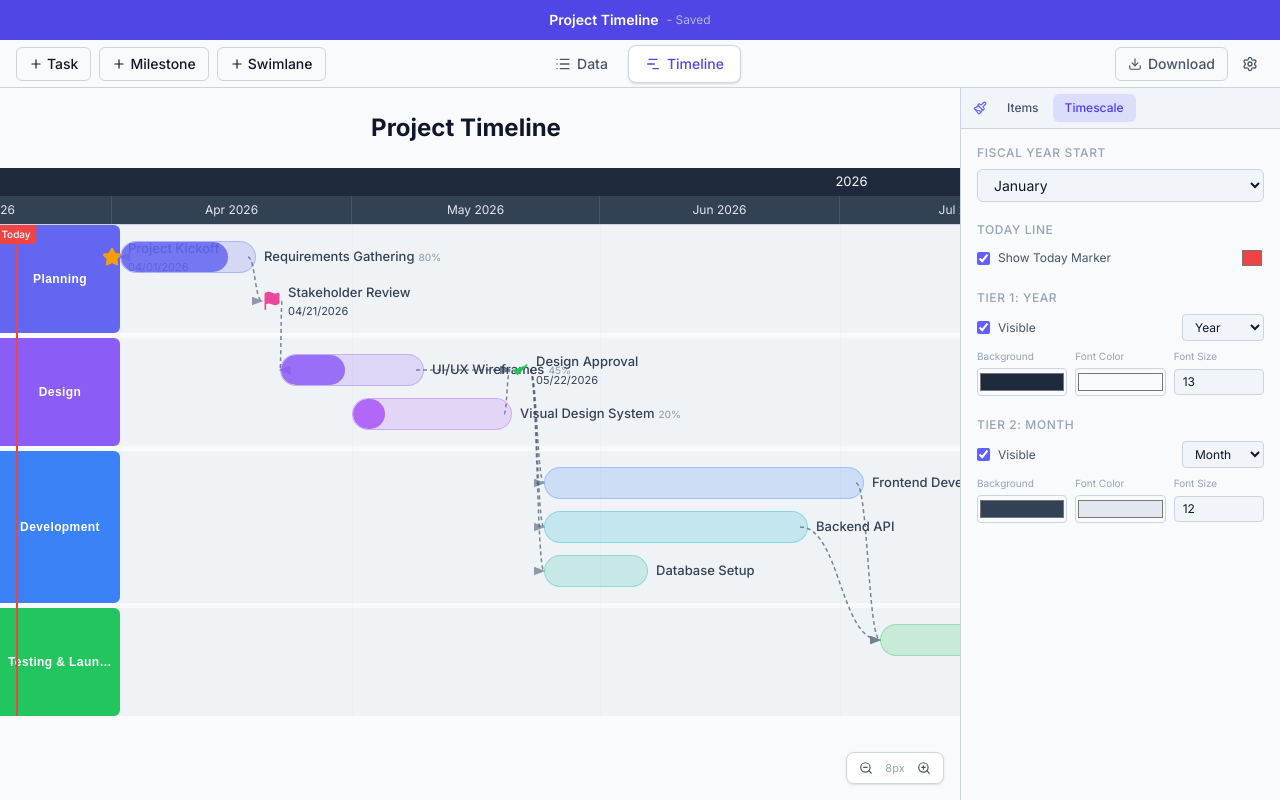
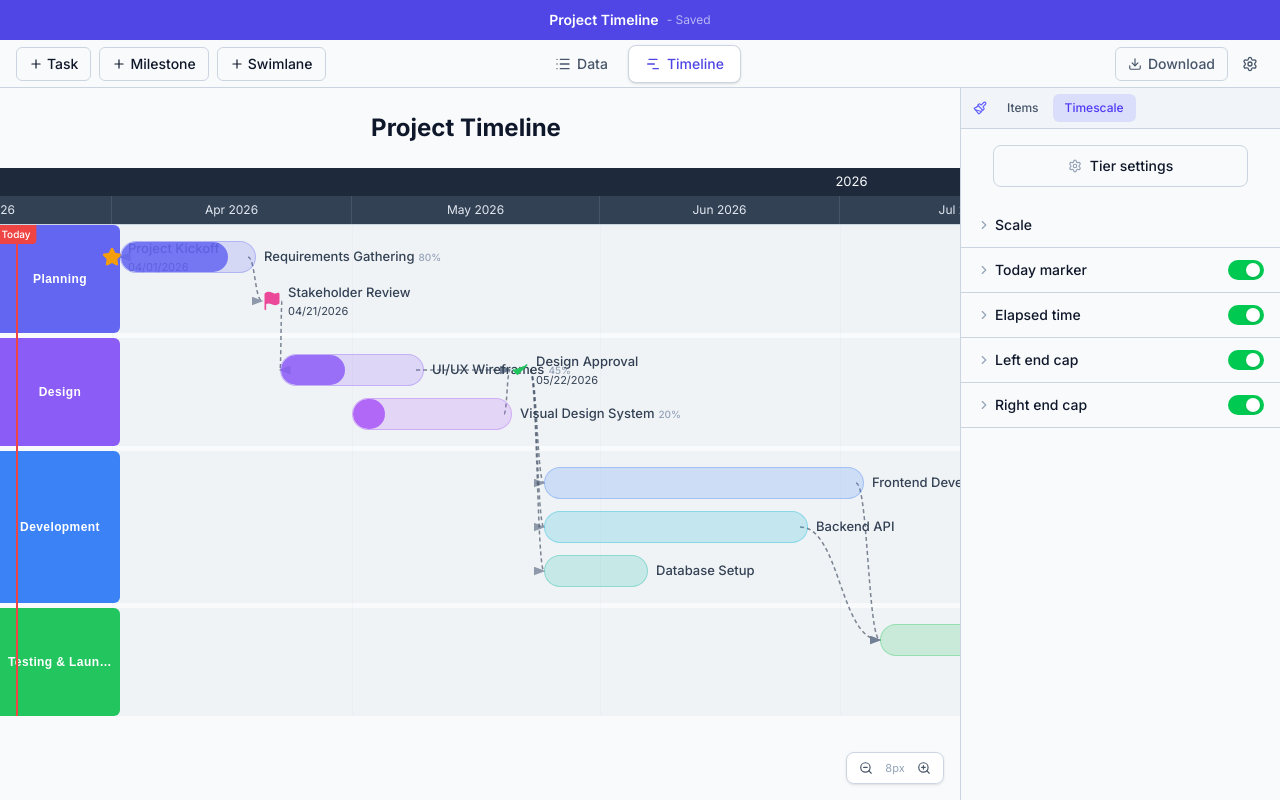
Before and after one commit to hraqian/visualize_project_timeline, a React (Vite) app: page / in a window 1280 px wide. Both pictures are taken after a click on the button "Timescale". Built offline with nearby package versions, Linux system fonts and the light colour scheme.

Commit message:
feat: Timescale tab layout — Tier settings button, Scale section with Units/Separators/Color+Text+B-I-U+alignment/Bar style, Today marker/Elapsed time/Left end cap/Right end cap collapsible rows with toggles

```diff
--- a/src/components/StylePane/StylePane.tsx
+++ b/src/components/StylePane/StylePane.tsx
@@ -9,6 +9,7 @@ import {
   Diamond,
   Layers,
   Info,
+  Settings,
 } from 'lucide-react';
 import { MilestoneIconComponent } from '@/components/common/MilestoneIconComponent';
 import { AdvancedColorPicker } from '@/components/common/AdvancedColorPicker';
@@ -1831,105 +1832,283 @@ function TimescaleTabContent({
   updateTimescale: ReturnType<typeof useProjectStore.getState>['updateTimescale'];
   updateTier: ReturnType<typeof useProjectStore.getState>['updateTier'];
 }) {
-  return (
-    <>
-      <Section title="Fiscal Year Start">
+  const stylePaneSection = useProjectStore((s) => s.stylePaneSection);
+  const setStylePaneSection = useProjectStore((s) => s.setStylePaneSection);
+
+  const handleToggleExpand = (key: string) => {
+    setStylePaneSection(stylePaneSection === key ? null : key as any);
+  };
+
+  return (
+    <div className="space-y-4">
+      {/* Tier settings button */}
+      <div className="px-4">
+        <button className="flex items-center justify-center gap-2 w-full border border-[var(--color-border)] rounded-lg px-4 py-2.5 text-sm font-medium text-[var(--color-text)] hover:bg-[var(--color-surface-hover)] transition-colors">
+          <Settings size={14} className="text-[var(--color-text-muted)]" />
+          Tier settings
+        </button>
+      </div>
+
+      {/* Collapsible rows */}
+      <div className="-mx-4">
+        {/* Scale */}
+        <CollapsibleRow
+          label="Scale"
+          expanded={stylePaneSection === 'scale'}
+          onToggleExpand={() => handleToggleExpand('scale')}
+        >
+          <ScaleSection />
+        </CollapsibleRow>
+
+        {/* Today marker */}
+        <CollapsibleRow
+          label="Today marker"
+          expanded={stylePaneSection === 'todayMarker'}
+          onToggleExpand={() => handleToggleExpand('todayMarker')}
+          toggle={{ checked: timescale.showToday, onChange: (v) => updateTimescale({ showToday: v }) }}
+        >
+          <p className="text-xs text-[var(--color-text-muted)]">Today marker controls coming soon.</p>
+        </CollapsibleRow>
+
+        {/* Elapsed time */}
+        <CollapsibleRow
+          label="Elapsed time"
+          expanded={stylePaneSection === 'elapsedTime'}
+          onToggleExpand={() => handleToggleExpand('elapsedTime')}
+          toggle={{ checked: true, onChange: () => {} }}
+        >
+          <p className="text-xs text-[var(--color-text-muted)]">Elapsed time controls coming soon.</p>
+        </CollapsibleRow>
+
+        {/* Left end cap */}
+        <CollapsibleRow
+          label="Left end cap"
+          expanded={stylePaneSection === 'leftEndCap'}
+          onToggleExpand={() => handleToggleExpand('leftEndCap')}
+          toggle={{ checked: true, onChange: () => {} }}
+        >
+          <p className="text-xs text-[var(--color-text-muted)]">Left end cap controls coming soon.</p>
+        </CollapsibleRow>
+
+        {/* Right end cap */}
+        <CollapsibleRow
+          label="Right end cap"
+          expanded={stylePaneSection === 'rightEndCap'}
+          onToggleExpand={() => handleToggleExpand('rightEndCap')}
+          toggle={{ checked: true, onChange: () => {} }}
+        >
+          <p className="text-xs text-[var(--color-text-muted)]">Right end cap controls coming soon.</p>
+        </CollapsibleRow>
+      </div>
+    </div>
+  );
+}
+
+// ─── Scale Section ───────────────────────────────────────────────────────────
+
+function ScaleSection() {
+  // Placeholder state for controls not yet wired to store
+  const [unitType, setUnitType] = useState('month');
+  const [format, setFormat] = useState('Jul, Aug, Sep');
+  const [separators, setSeparators] = useState(true);
+  const [color, setColor] = useState('#94a3b8');
+  const [fontFamily, setFontFamily] = useState('Arial');
+  const [fontSize, setFontSize] = useState(11);
+  const [fontWeight, setFontWeight] = useState(400);
+  const [fontStyle, setFontStyle] = useState<'normal' | 'italic'>('normal');
+  const [textDecoration, setTextDecoration] = useState<'none' | 'underline'>('none');
+  const [textAlign, setTextAlign] = useState<'left' | 'center' | 'right'>('left');
+  const [barColor, setBarColor] = useState('#6b7f5c');
+  const [barShape, setBarShape] = useState('leaf');
+
+  return (
+    <div className="space-y-4">
+      {/* Units */}
+      <div>
+        <label className="text-xs font-semibold text-[var(--color-text)] block mb-2">Units</label>
+        <div className="flex gap-2">
+          <div className="flex-1">
+            <label className="text-[10px] text-[var(--color-text-muted)] uppercase tracking-wider font-medium block mb-1.5">
+              Unit type
+            </label>
             <select
               className="w-full bg-[var(--color-bg-secondary)] border border-[var(--color-border)] rounded-md px-3 py-1.5 text-sm text-[var(--color-text)] outline-none focus:border-indigo-500 transition-colors"
-          value={timescale.fiscalYearStartMonth}
-          onChange={(e) => updateTimescale({ fiscalYearStartMonth: parseInt(e.target.value) })}
-        >
-          {[
-            'January', 'February', 'March', 'April', 'May', 'June',
-            'July', 'August', 'September', 'October', 'November', 'December',
-          ].map((m, i) => (
-            <option key={i} value={i + 1}>
-              {m}
-            </option>
-          ))}
+              value={unitType}
+              onChange={(e) => setUnitType(e.target.value)}
+            >
+              <option value="year">Years</option>
+              <option value="quarter">Quarters</option>
+              <option value="month">Months</option>
+              <option value="week">Weeks</option>
+              <option value="day">Days</option>
             </select>
-      </Section>
-
-      <Section title="Today Line">
-        <div className="flex items-center justify-between">
-          <label className="flex items-center gap-2 text-xs text-[var(--color-text-secondary)]">
+          </div>
+          <div className="flex-1">
+            <label className="text-[10px] text-[var(--color-text-muted)] uppercase tracking-wider font-medium block mb-1.5">
+              Format
+            </label>
+            <select
+              className="w-full bg-[var(--color-bg-secondary)] border border-[var(--color-border)] rounded-md px-3 py-1.5 text-sm text-[var(--color-text)] outline-none focus:border-indigo-500 transition-colors"
+              value={format}
+              onChange={(e) => setFormat(e.target.value)}
+            >
+              <option value="Jul, Aug, Sep">Jul, Aug, Sep</option>
+              <option value="July, August, September">July, August, September</option>
+              <option value="J, A, S">J, A, S</option>
+              <option value="07, 08, 09">07, 08, 09</option>
+            </select>
+          </div>
+        </div>
+      </div>
+
+      {/* Separators checkbox */}
+      <label className="flex items-center gap-2 text-sm text-[var(--color-text)] cursor-pointer">
         <input
           type="checkbox"
-              checked={timescale.showToday}
-              onChange={(e) => updateTimescale({ showToday: e.target.checked })}
-              className="accent-indigo-500"
-            />
-            Show Today Marker
-          </label>
-          <input
-            type="color"
-            value={timescale.todayColor}
-            onChange={(e) => updateTimescale({ todayColor: e.target.value })}
-            className="w-6 h-6 rounded cursor-pointer border-none bg-transparent"
-          />
-        </div>
-      </Section>
-
-      {timescale.tiers.map((tier, idx) => (
-        <Section key={idx} title={`Tier ${idx + 1}: ${tier.unit.charAt(0).toUpperCase() + tier.unit.slice(1)}`}>
-          <div className="space-y-2">
-            <div className="flex items-center justify-between">
-              <label className="flex items-center gap-2 text-xs text-[var(--color-text-secondary)]">
-                <input
-                  type="checkbox"
-                  checked={tier.visible}
-                  onChange={(e) => updateTier(idx, { visible: e.target.checked })}
-                  className="accent-indigo-500"
-                />
-                Visible
+          checked={separators}
+          onChange={(e) => setSeparators(e.target.checked)}
+          className="accent-indigo-500 w-4 h-4"
+        />
+        <span className="font-medium">Separators</span>
+      </label>
+
+      {/* Color + Text (font family + font size) */}
+      <div className="flex gap-3">
+        <div>
+          <label className="text-[10px] text-[var(--color-text-muted)] uppercase tracking-wider font-medium block mb-1.5">
+            Color
+          </label>
+          <AdvancedColorPicker value={color} onChange={setColor} />
+        </div>
+        <div className="flex-1">
+          <label className="text-[10px] text-[var(--color-text-muted)] uppercase tracking-wider font-medium block mb-1.5">
+            Text
+          </label>
+          <div className="flex gap-1.5">
+            <FontFamilyDropdown value={fontFamily} onChange={setFontFamily} fonts={FONT_FAMILIES} />
+            <FontSizeDropdown value={fontSize} onChange={setFontSize} />
+          </div>
+        </div>
+      </div>
+
+      {/* B / I / U + Alignment */}
+      <div className="flex gap-1">
+        <button
+          onClick={() => setFontWeight(fontWeight >= 700 ? 400 : 700)}
+          className={`w-8 h-8 flex items-center justify-center rounded text-sm font-bold transition-colors ${
+            fontWeight >= 700
+              ? 'bg-[var(--color-bg-tertiary)] text-[var(--color-text)] border border-[var(--color-border)]'
+              : 'text-[var(--color-text-secondary)] hover:bg-[var(--color-surface-hover)]'
+          }`}
+          title="Bold"
+        >
+          B
+        </button>
+        <button
+          onClick={() => setFontStyle(fontStyle === 'italic' ? 'normal' : 'italic')}
+          className={`w-8 h-8 flex items-center justify-center rounded text-sm italic transition-colors ${
+            fontStyle === 'italic'
+              ? 'bg-[var(--color-bg-tertiary)] text-[var(--color-text)] border border-[var(--color-border)]'
+              : 'text-[var(--color-text-secondary)] hover:bg-[var(--color-surface-hover)]'
+          }`}
+          title="Italic"
+        >
+          I
+        </button>
+        <button
+          onClick={() => setTextDecoration(textDecoration === 'underline' ? 'none' : 'underline')}
+          className={`w-8 h-8 flex items-center justify-center rounded text-sm underline transition-colors ${
+            textDecoration === 'underline'
+              ? 'bg-[var(--color-bg-tertiary)] text-[var(--color-text)] border border-[var(--color-border)]'
+              : 'text-[var(--color-text-secondary)] hover:bg-[var(--color-surface-hover)]'
+          }`}
+          title="Underline"
+        >
+          U
+        </button>
+
+        {/* Separator */}
+        <div className="w-px h-6 bg-[var(--color-border)] mx-1 self-center" />
+
+        {/* Text align buttons */}
+        <button
+          onClick={() => setTextAlign('left')}
+          className={`w-8 h-8 flex items-center justify-center rounded transition-colors ${
+            textAlign === 'left'
+              ? 'bg-[var(--color-bg-tertiary)] text-[var(--color-text)] border border-[var(--color-border)]'
+              : 'text-[var(--color-text-secondary)] hover:bg-[var(--color-surface-hover)]'
+          }`}
+          title="Align left"
+        >
+          <svg width={14} height={14} viewBox="0 0 14 14" fill="none" stroke="currentColor" strokeWidth={1.5} strokeLinecap="round">
+            <line x1={2} y1={3} x2={12} y2={3} />
+            <line x1={2} y1={6} x2={9} y2={6} />
+            <line x1={2} y1={9} x2={12} y2={9} />
+            <line x1={2} y1={12} x2={9} y2={12} />
+          </svg>
+        </button>
+        <button
+          onClick={() => setTextAlign('center')}
+          className={`w-8 h-8 flex items-center justify-center rounded transition-colors ${
+            textAlign === 'center'
+              ? 'bg-[var(--color-bg-tertiary)] text-[var(--color-text)] border border-[var(--color-border)]'
+              : 'text-[var(--color-text-secondary)] hover:bg-[var(--color-surface-hover)]'
+          }`}
+          title="Align center"
+        >
+          <svg width={14} height={14} viewBox="0 0 14 14" fill="none" stroke="currentColor" strokeWidth={1.5} strokeLinecap="round">
+            <line x1={2} y1={3} x2={12} y2={3} />
+            <line x1={3.5} y1={6} x2={10.5} y2={6} />
+            <line x1={2} y1={9} x2={12} y2={9} />
+            <line x1={3.5} y1={12} x2={10.5} y2={12} />
+          </svg>
+        </button>
+        <button
+          onClick={() => setTextAlign('right')}
+          className={`w-8 h-8 flex items-center justify-center rounded transition-colors ${
+            textAlign === 'right'
+              ? 'bg-[var(--color-bg-tertiary)] text-[var(--color-text)] border border-[var(--color-border)]'
+              : 'text-[var(--color-text-secondary)] hover:bg-[var(--color-surface-hover)]'
+          }`}
+          title="Align right"
+        >
+          <svg width={14} height={14} viewBox="0 0 14 14" fill="none" stroke="currentColor" strokeWidth={1.5} strokeLinecap="round">
+            <line x1={2} y1={3} x2={12} y2={3} />
+            <line x1={5} y1={6} x2={12} y2={6} />
+            <line x1={2} y1={9} x2={12} y2={9} />
+            <line x1={5} y1={12} x2={12} y2={12} />
+          </svg>
+        </button>
+      </div>
+
+      {/* Bar style */}
+      <div>
+        <label className="text-xs font-semibold text-[var(--color-text)] block mb-2">Bar style</label>
+        <div className="flex gap-3">
+          <div>
+            <label className="text-[10px] text-[var(--color-text-muted)] uppercase tracking-wider font-medium block mb-1.5">
+              Color
+            </label>
+            <AdvancedColorPicker value={barColor} onChange={setBarColor} />
+          </div>
+          <div className="flex-1">
+            <label className="text-[10px] text-[var(--color-text-muted)] uppercase tracking-wider font-medium block mb-1.5">
+              Shape
             </label>
             <select
-                className="bg-[var(--color-bg-secondary)] border border-[var(--color-border)] rounded px-2 py-1 text-xs text-[var(--color-text)] outline-none"
-                value={tier.unit}
-                onChange={(e) => updateTier(idx, { unit: e.target.value as any })}
-              >
-                <option value="year">Year</option>
-                <option value="quarter">Quarter</option>
-                <option value="month">Month</option>
-                <option value="week">Week</option>
-                <option value="day">Day</option>
+              className="w-full bg-[var(--color-bg-secondary)] border border-[var(--color-border)] rounded-md px-3 py-1.5 text-sm text-[var(--color-text)] outline-none focus:border-indigo-500 transition-colors"
+              value={barShape}
+              onChange={(e) => setBarShape(e.target.value)}
+            >
+              <option value="leaf">Leaf</option>
+              <option value="pointed">Pointed</option>
+              <option value="rounded">Rounded</option>
+              <option value="flat">Flat</option>
             </select>
           </div>
-            <div className="flex gap-2">
-              <div className="flex-1">
-                <label className="text-[10px] text-[var(--color-text-muted)] block mb-1">Background</label>
-                <input
-                  type="color"
-                  value={tier.backgroundColor}
-                  onChange={(e) => updateTier(idx, { backgroundColor: e.target.value })}
-                  className="w-full h-7 rounded cursor-pointer border border-[var(--color-border)]"
-                />
-              </div>
-              <div className="flex-1">
-                <label className="text-[10px] text-[var(--color-text-muted)] block mb-1">Font Color</label>
-                <input
-                  type="color"
-                  value={tier.fontColor}
-                  onChange={(e) => updateTier(idx, { fontColor: e.target.value })}
-                  className="w-full h-7 rounded cursor-pointer border border-[var(--color-border)]"
-                />
-              </div>
-              <div className="flex-1">
-                <label className="text-[10px] text-[var(--color-text-muted)] block mb-1">Font Size</label>
-                <input
-                  type="number"
-                  min={9}
-                  max={18}
-                  value={tier.fontSize}
-                  onChange={(e) => updateTier(idx, { fontSize: parseInt(e.target.value) })}
-                  className="w-full bg-[var(--color-bg-secondary)] border border-[var(--color-border)] rounded px-2 py-1 text-xs text-[var(--color-text)] outline-none"
-                />
-              </div>
-            </div>
-          </div>
-        </Section>
-      ))}
-    </>
+        </div>
+      </div>
+    </div>
   );
 }
 
--- a/src/types/index.ts
+++ b/src/types/index.ts
@@ -255,7 +255,7 @@ export interface TimescaleConfig {
 
 export type ActiveView = 'data' | 'timeline';
 
-export type StylePaneSection = 'bar' | 'title' | 'date' | 'duration' | 'percentComplete' | 'verticalConnector' | 'milestoneShape' | 'milestoneTitle' | 'milestoneDate' | 'milestoneConnector' | 'swimlaneTitle' | 'swimlaneBackground' | 'swimlaneSpacing';
+export type StylePaneSection = 'bar' | 'title' | 'date' | 'duration' | 'percentComplete' | 'verticalConnector' | 'milestoneShape' | 'milestoneTitle' | 'milestoneDate' | 'milestoneConnector' | 'swimlaneTitle' | 'swimlaneBackground' | 'swimlaneSpacing' | 'scale' | 'todayMarker' | 'elapsedTime' | 'leftEndCap' | 'rightEndCap';
 
 export type OptionalColumn = 'percentComplete' | 'assignedTo' | 'status';
 
```
Lines whose indentation alone changed are shown as unchanged.
